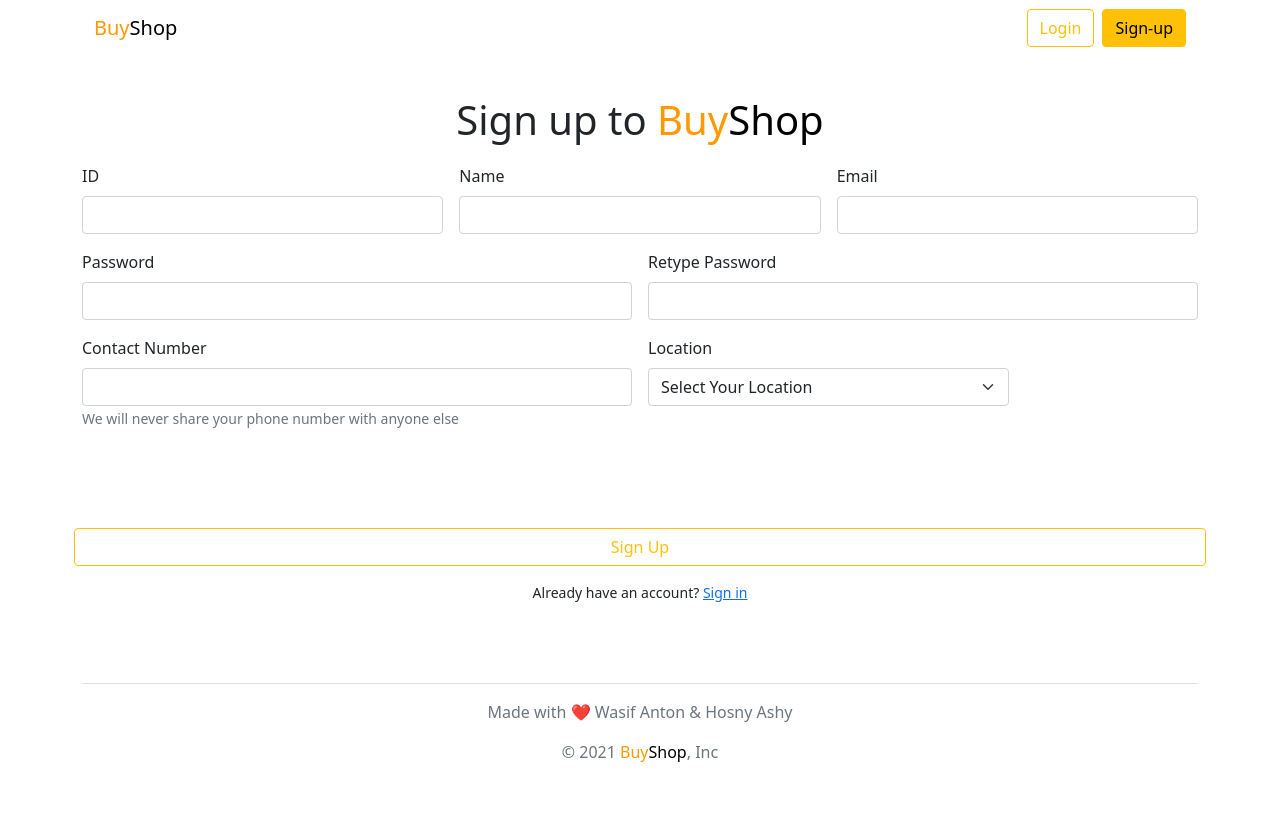
After one commit to Wasif-Anton/Final-Project, a PHP site: page /sign_up.php in a window 1280 px wide. The commit adds this page. Run offline with PHP 8.4, Linux system fonts and the light colour scheme.

Commit message:
Added sign_up.php
- Added sign up page, still working on it

```diff
--- a/includes/footer.php
+++ b/includes/footer.php
@@ -1,4 +1,6 @@
-<footer class="py-3 my-4">
+<p>&nbsp</p>
+
+<footer class="py-3 my-4 mt-auto position-static">
     <ul class="nav justify-content-center border-bottom pb-3 mb-3"></ul>
     <p class="text-center text-muted">Made with ❤️ Wasif Anton & Hosny Ashy</p>
     <p class="text-center text-muted">©
@@ -7,6 +9,8 @@
     </p>
 </footer>
 
+</div>
+
 <!-- Link to js Bootstrap -->
 <script src="https://cdn.jsdelivr.net/npm/bootstrap@5.1.0/dist/js/bootstrap.bundle.min.js" integrity="sha384-U1DAWAznBHeqEIlVSCgzq+c9gqGAJn5c/t99JyeKa9xxaYpSvHU5awsuZVVFIhvj" crossorigin="anonymous"></script>
 </body>
--- a/includes/header.php
+++ b/includes/header.php
@@ -9,10 +9,12 @@
     <!-- Bootstrap CSS -->
     <link href="https://cdn.jsdelivr.net/npm/bootstrap@5.1.0/dist/css/bootstrap.min.css" rel="stylesheet" integrity="sha384-KyZXEAg3QhqLMpG8r+8fhAXLRk2vvoC2f3B09zVXn8CA5QIVfZOJ3BCsw2P0p/We" crossorigin="anonymous">
 
-    <link rel="stylesheet" type="text/css" href="css/style.css">
+    <link rel="stylesheet" type="text/css" href="./css/style.css">
+
+    <!-- Dynamic Title -->
+    <title>BuyShop - <?php echo $titel; ?></title>
 </head>
 
 <body>
-    <!-- Dynamic Title -->
-    <title>BuyShop - <?php echo $titel; ?></title>
-    </head>
+
+    <div class="container">
--- /dev/null
+++ b/sign_up.php
@@ -0,0 +1,82 @@
+<!-- Header -->
+<?php
+$titel = 'Sign-up';
+require_once './includes/header.php'
+?>
+
+<!-- Nav Bar -->
+<nav class="navbar navbar-expand-lg navbar-light">
+    <div class="container-fluid">
+        <a class="navbar-brand" href="index.php"><span class="buy">Buy</span><span class="shop">Shop</span></a>
+        <button class="navbar-toggler" type="button" data-bs-toggle="collapse" data-bs-target="#navbarSupportedContent" aria-controls="navbarSupportedContent" aria-expanded="false" aria-label="Toggle navigation">
+            <span class="navbar-toggler-icon"></span>
+        </button>
+        <div class="collapse navbar-collapse" id="navbarSupportedContent">
+            <ul class="navbar-nav me-auto mb-2 mb-lg-0">
+            </ul>
+            <!-- Login, Sign-up -->
+            <form class="d-flex">
+                <a type="button" href="#" class="btn btn-outline-warning me-2">Login</a>
+                <a type="button" href="./sign_up.php" class="btn btn-warning">Sign-up</a>
+            </form>
+        </div>
+    </div>
+</nav>
+
+<p>&nbsp</p>
+
+<!-- Form  -->
+<form class="row g-3">
+    <h1 class="mb-1 text-center">Sign up to <span class="buy">Buy</span><span class="shop">Shop</span></h1>
+    <!-- Input - ID -->
+    <div class="col-md-4">
+        <label for="" class="form-label">ID</label>
+        <input type="text" class="form-control" id="id">
+    </div>
+    <!-- Input - Name -->
+    <div class="col-md-4">
+        <label for="" class="form-label">Name</label>
+        <input type="text" class="form-control" id="name">
+    </div>
+    <!-- Input - Email -->
+    <div class="col-md-4">
+        <label for="" class="form-label">Email</label>
+        <input type="email" class="form-control" id="email">
+    </div>
+    <!-- Input - Password -->
+    <div class="col-md-6">
+        <label for="" class="form-label">Password</label>
+        <input type="password" class="form-control" id="password">
+    </div>
+    <!-- Input - Password -->
+    <div class="col-md-6">
+        <label for="" class="form-label">Retype Password</label>
+        <input type="password" class="form-control" id="retype_password">
+    </div>
+    <!-- Input - Phone  -->
+    <div class="col-md-6">
+        <label for="" class="form-label">Contact Number</label>
+        <input type="tel" class="form-control" id="phone">
+        <small id="phoneHelp" class="form-text text=muted">We will never share your phone number with anyone else</small>
+    </div>
+    <!-- Input - Location  -->
+    <div class="col-md-4">
+        <label for="" class="form-label">Location</label>
+        <select id="location" class="form-select">
+            <option value="" disabled selected required>Select Your Location</option>
+            <option value="North">North</option>
+            <option value="Center">Center</option>
+            <option value="South">South</option>
+        </select>
+    </div>
+    <br><br><br><br><br><br><br><br>
+    <!-- Sign Up  -->
+    <button type="submit" class="btn btn-outline-warning me-2 btn-block">Sign Up</button>
+    <p class="text-gray-soft text-center small mb-2">Already have an account? <a href="./sign_in.php">Sign in</a></p>
+</form>
+
+
+<!-- Footer -->
+<?php
+require_once './includes/footer.php'
+?>
```
Also changed, not shown: index.php (+6 -4 lines).
